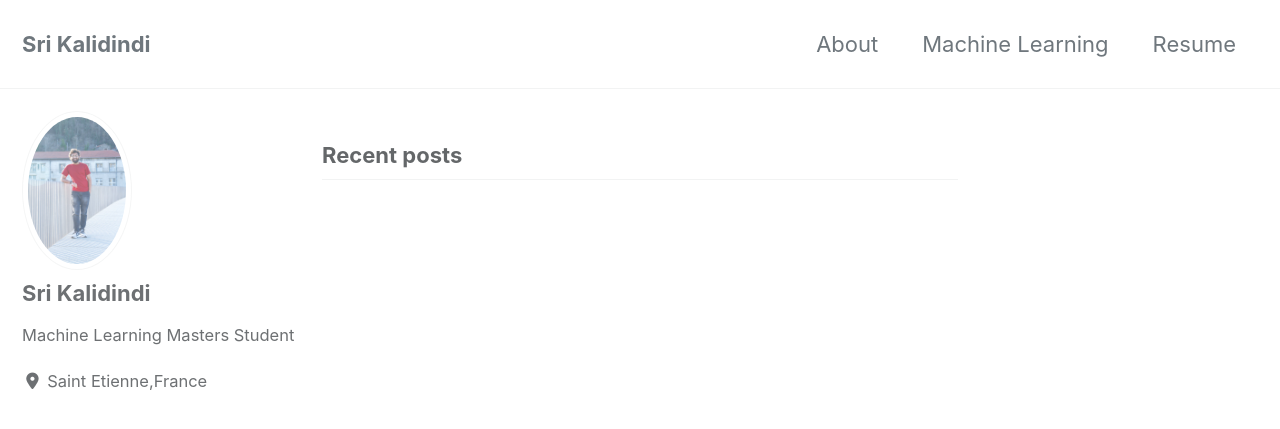
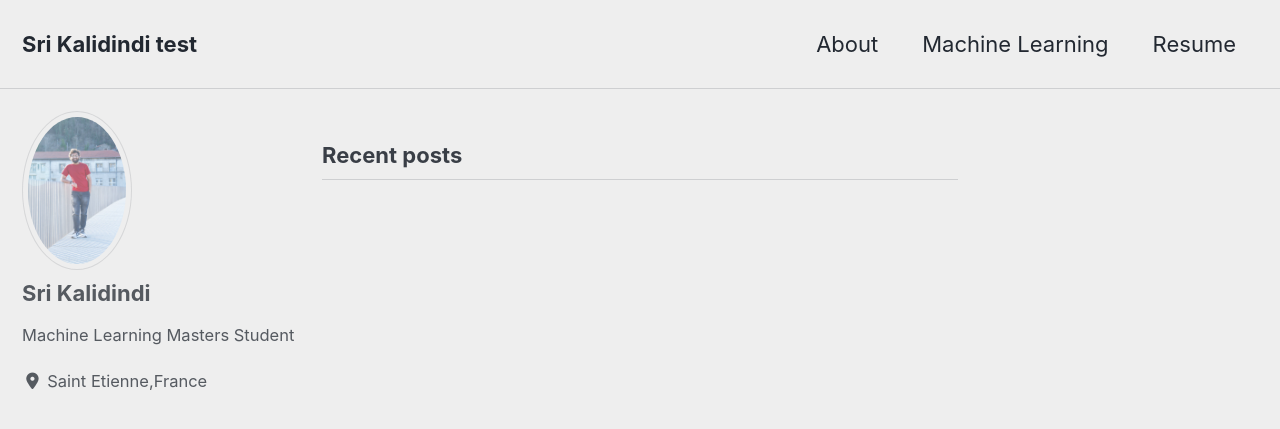
Before and after one commit to srikalidindi/srikalidindi.github.io, a Jekyll site: the page built from index.html, in a window 1280 px wide and 900 px high. Shown: the top 429 px of the window. Built offline with Jekyll 4.4.1, drawn with Linux system fonts in a browser that asks for light colours; cached includes are drawn as plain includes; nearby versions of some CDN libraries; the list of posts is cut into pages by our own code.

Commit message:
test cache push

```diff
--- a/_config.yml
+++ b/_config.yml
@@ -12,15 +12,15 @@
 
 # theme                  : "minimal-mistakes-jekyll"
 # remote_theme           : "mmistakes/minimal-mistakes"
-minimal_mistakes_skin    : "default" # "air", "aqua", "contrast", "dark", "dirt", "neon", "mint", "plum", "sunrise"
+minimal_mistakes_skin    : "air" # "air", "aqua", "contrast", "dark", "dirt", "neon", "mint", "plum", "sunrise"
 
 # Site Settings
 locale                   : "en-US"
-title                    : "Sri Kalidindi"
+title                    : "Sri Kalidindi test"
 title_separator          : "-"
 subtitle                 : # site tagline that appears below site title in masthead
 name                     : "Sri Kalidindi"
-description              : "Port Folio"
+description              : "Port Folio demo"
 url                      : # the base hostname & protocol for your site e.g. "https://mmistakes.github.io"
 baseurl                  : # the subpath of your site, e.g. "/blog"
 repository               : # GitHub username/repo-name e.g. "mmistakes/minimal-mistakes"
```
